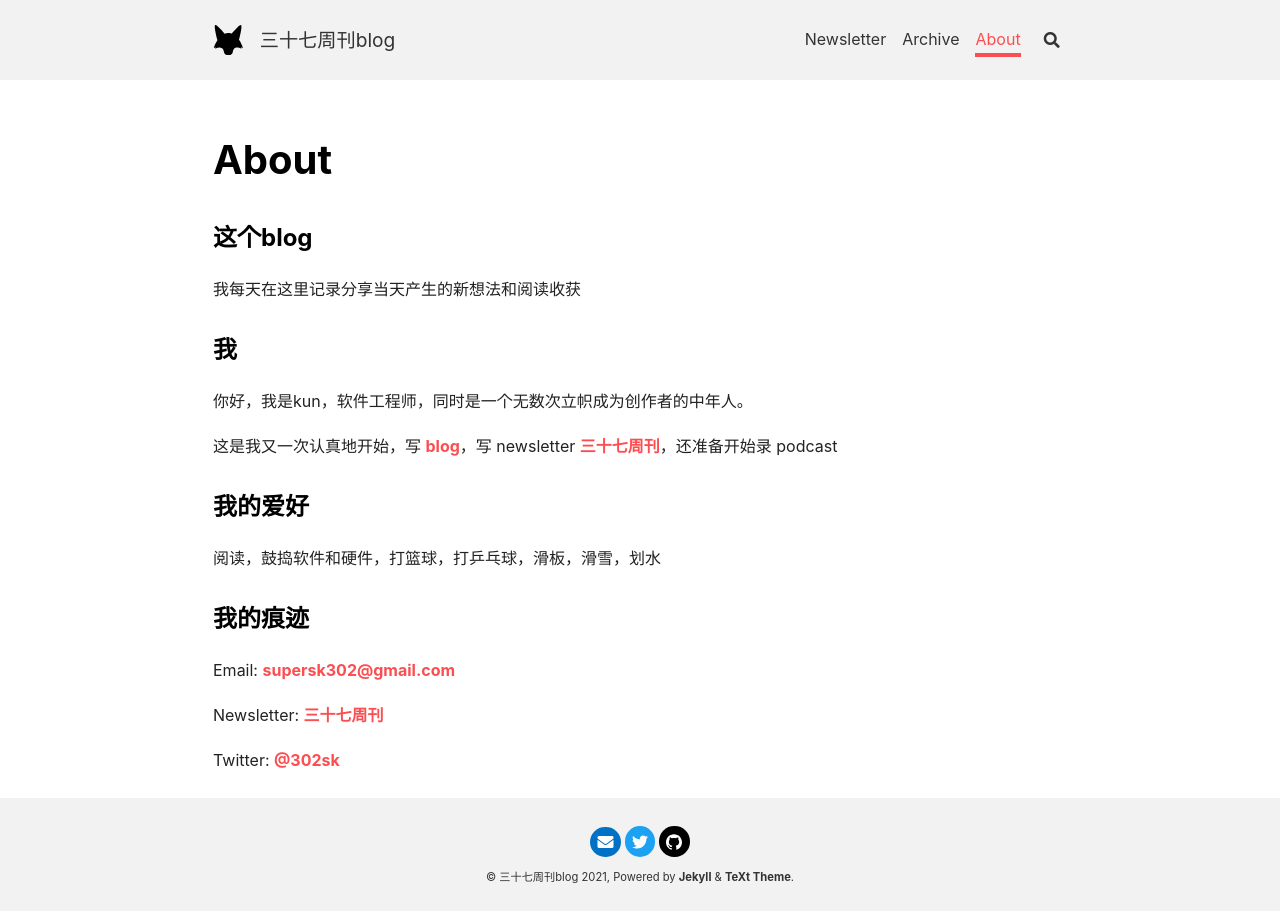
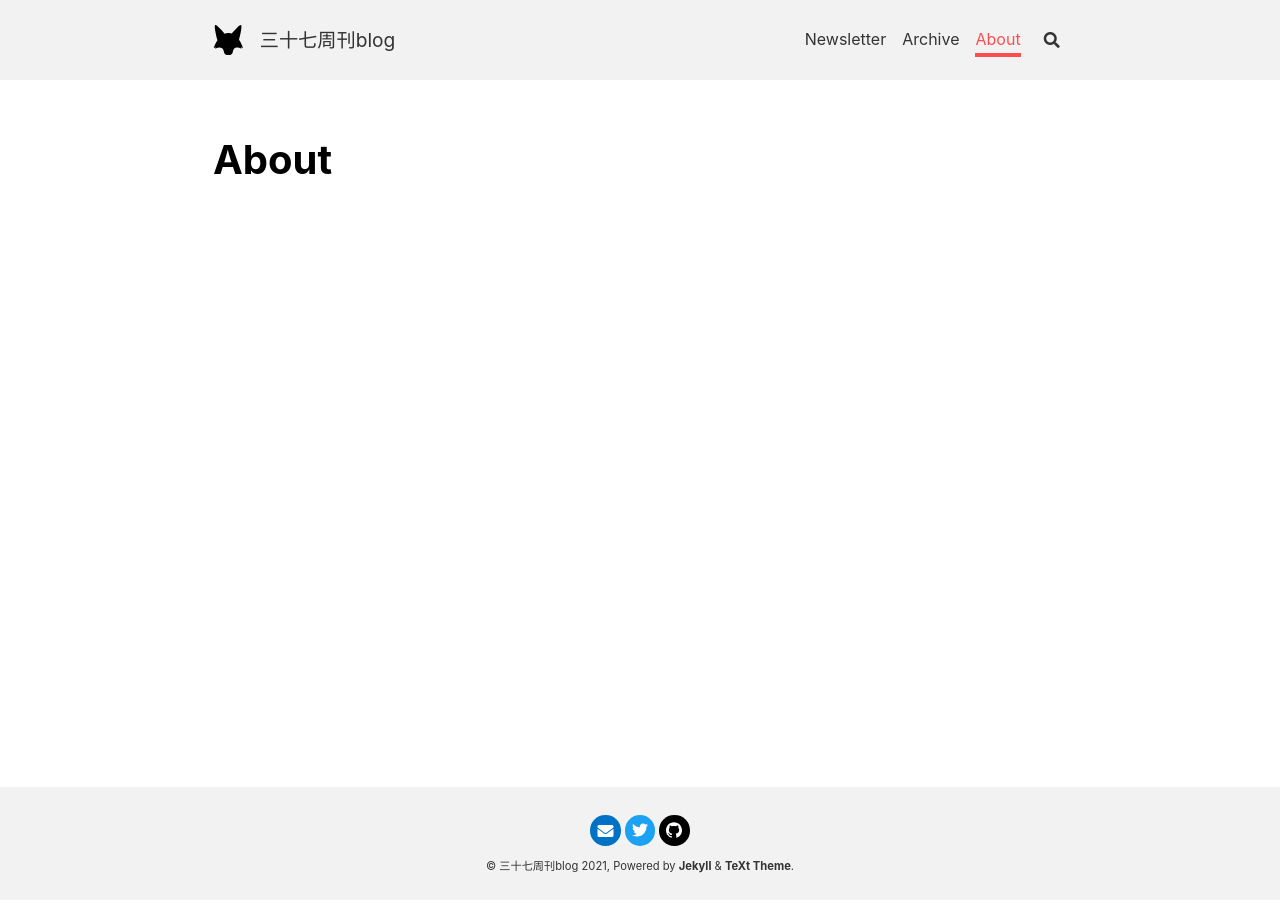
Before and after one commit to 302sk/302sk.github.io, a Jekyll site: the page built from about.md, in a window 1280 px wide. Built offline with Jekyll 4.4.1, drawn with Linux system fonts in a browser that asks for light colours; nearby versions of some CDN libraries; comment, search, counter and statistics services are not loaded.

Commit message:
empty about page

```diff
--- a/about.md
+++ b/about.md
@@ -25,25 +25,3 @@ titles:
   # @end locale config
 key: page-about
 ---
-
-### 这个blog
-
-我每天在这里记录分享当天产生的新想法和阅读收获
-
-### 我
-
-你好，我是kun，软件工程师，同时是一个无数次立帜成为创作者的中年人。
-
-这是我又一次认真地开始，写 [blog](https://302sk.github.io/)，写 newsletter [三十七周刊](https://kun37.zhubai.love/)，还准备开始录 podcast
-
-### 我的爱好
-
-阅读，鼓捣软件和硬件，打篮球，打乒乓球，滑板，滑雪，划水
-
-### 我的痕迹
-
-Email: <supersk302@gmail.com>
-
-Newsletter: [三十七周刊](https://kun37.zhubai.love/)
-
-Twitter: [@302sk](https://twitter.com/302sk)
```
